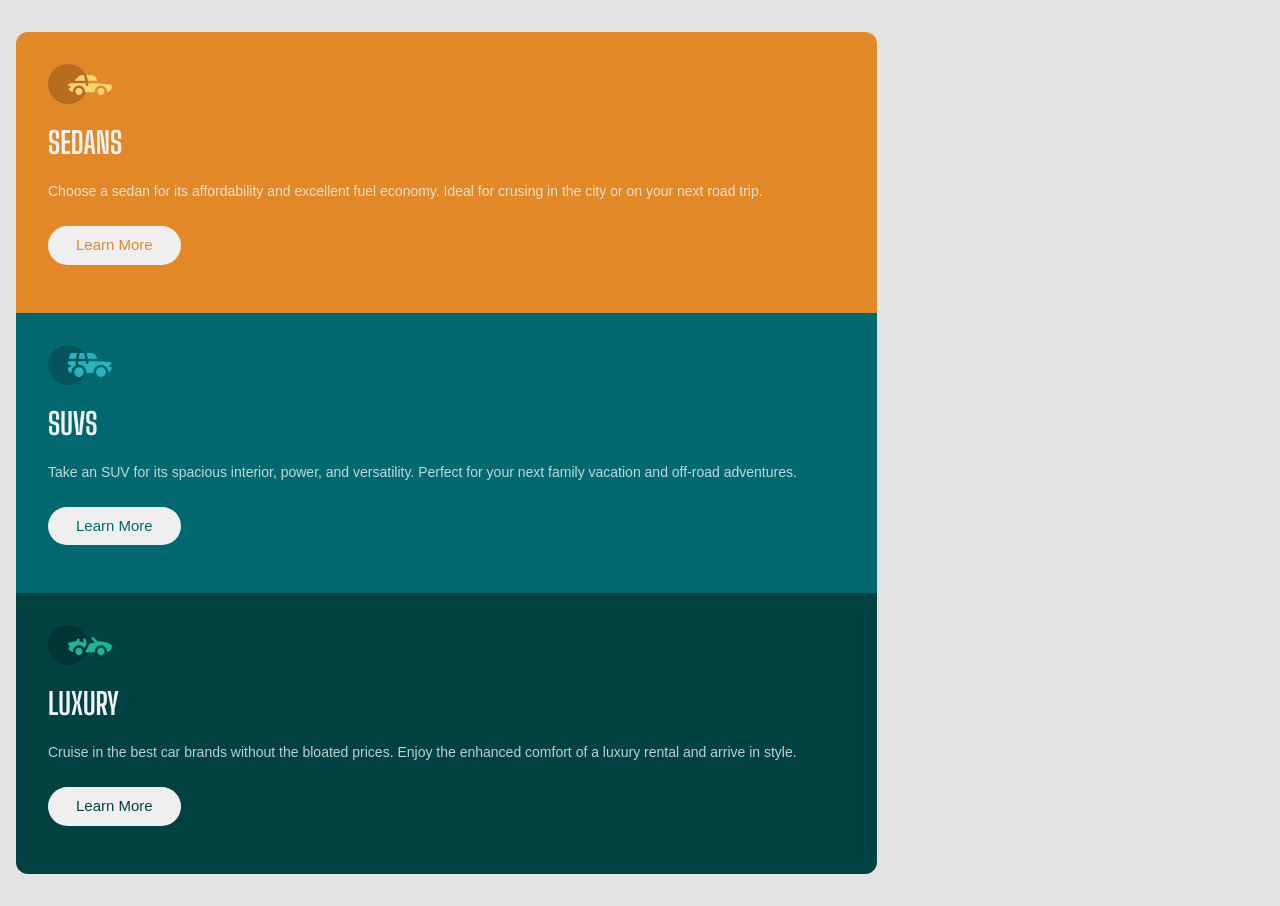
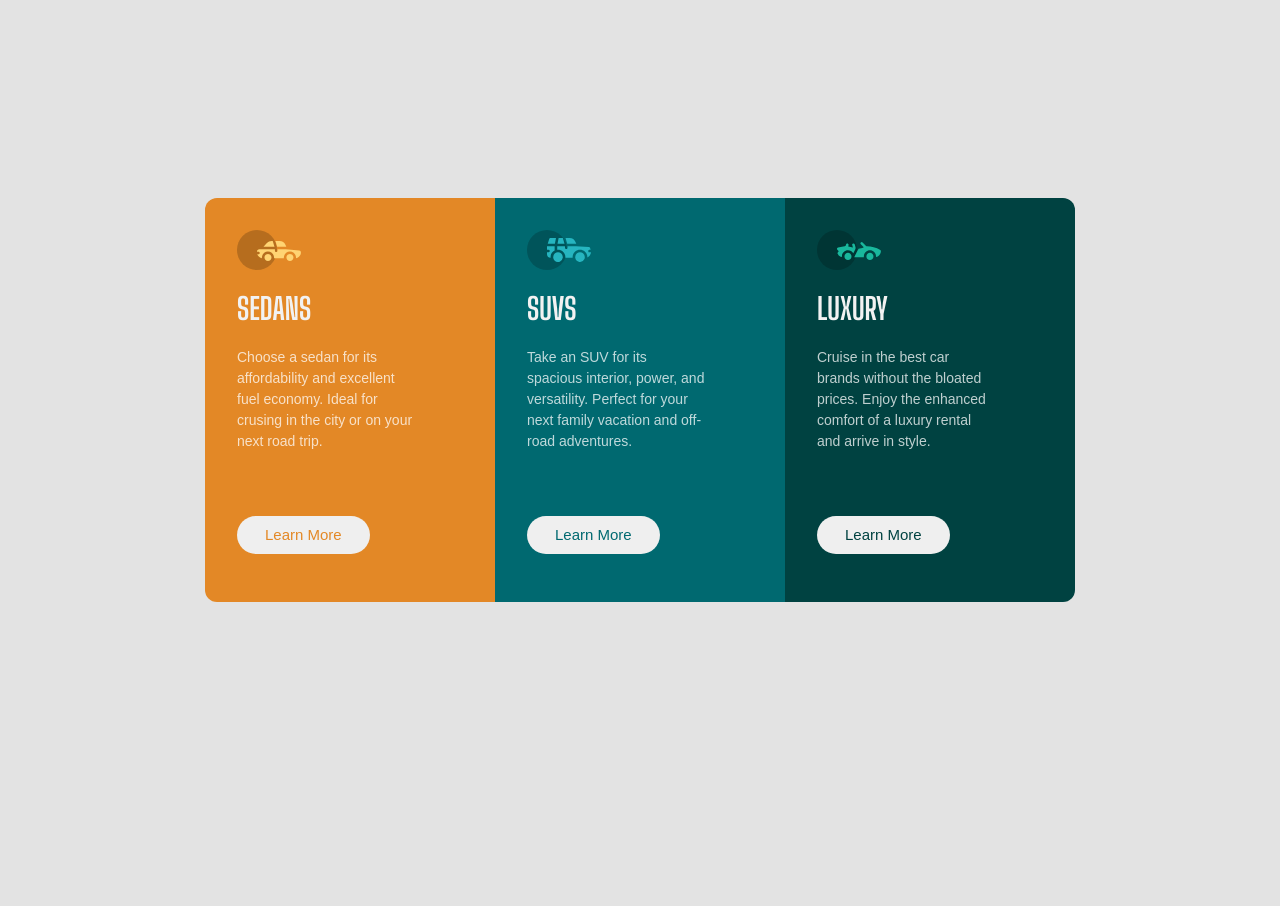
Before and after one commit to kuushal/frontend-mentor, a plain HTML site: page 3-column-preview-card-component/index.html in a window 1280 px wide. After the commit the page ends 800 px from the top, so only its background shows below. Drawn offline with Linux system fonts and the light colour scheme.

Commit message:
3-column-preview-card-component: finish desktop layout

```diff
--- a/3-column-preview-card-component/style.css
+++ b/3-column-preview-card-component/style.css
@@ -75,6 +75,7 @@
     background-color:  hsl(0, 0%, 89%);
 
     display: flex;
+    justify-content: center;
   }
 
   .cards-container{
@@ -84,9 +85,19 @@
     color: var(--very-light-gray-background-headings-buttons);
 
     margin: 2rem 1rem;
-
+    max-width: 300px;
     border-radius: 12px;
     overflow: hidden;
+  }
+
+  @media screen and (min-width:880px) {
+    body{
+        align-items: center;
+    }
+    .cards-container{
+        flex-direction: row;
+        max-width: 1000px;
+      }
   }
 
   /* sedan */
@@ -102,6 +113,11 @@
   .btn__sedan{
     color: var(--bright-orange);
   }
+  .btn__sedan:hover{
+    background-color: var(--bright-orange);
+    color: var(--transparent-white-para);
+    outline: 2px solid var(--transparent-white-para);
+  }
   /* suv */
   .cards-container__suv{
     background-color: var(--dark-cyan);
@@ -115,6 +131,12 @@
     color: var(--dark-cyan);
   }
 
+  .btn__suv:hover{
+    background-color: var(--dark-cyan);
+    color: var(--transparent-white-para);
+    outline: 2px solid var(--transparent-white-para);
+  }
+
   /* luxury */
   .cards-container__luxury{
     background-color: var(--very-dark-cyan);
@@ -123,12 +145,26 @@
     margin-bottom: 2rem;
   }
 
+  @media screen and (min-width:880px) {
+    .cards-container__luxury{
+        border-bottom-left-radius: 0;
+        border-bottom-right-radius: 0;
+        margin-bottom: 0;
+    }
+  }
+
   .luxury__icon{
     background: url(images/icon-luxury.svg);
   }
 
   .btn__luxury{
     color: var(--very-dark-cyan);
+  }
+
+  .btn__luxury:hover{
+    background-color: var(--very-dark-cyan);
+    color: var(--transparent-white-para);
+    outline: 2px solid var(--transparent-white-para);
   }
 
   /* common */
@@ -166,3 +202,12 @@
     margin-bottom: 1rem;
     margin-top: 0.5rem;
   }
+
+  @media screen and (min-width:880px) {
+    .card{
+        max-width: 290px;
+    }
+    .btn{
+        margin-top: 3rem;
+    }
+  }
```
